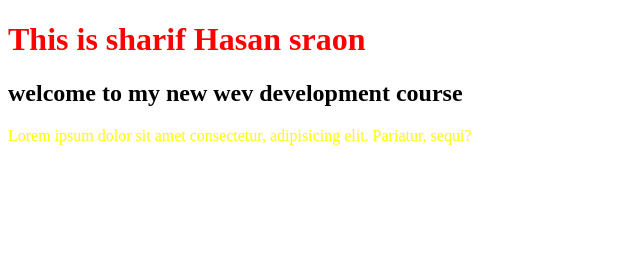
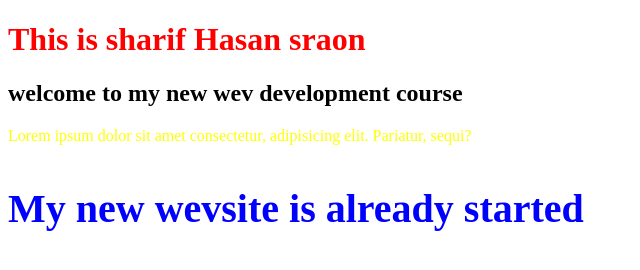
Before and after one commit to shariful4541/my-second-repo, a plain HTML site: page index.html in a window 1280 px wide. Shown: the whole page, without its empty margins (0-640 px from the left). Drawn offline with Linux system fonts and the light colour scheme.

Commit message:
css color changed

```diff
--- a/index.html
+++ b/index.html
@@ -14,6 +14,8 @@
     <h2>welcome to my new wev development course</h2>
     <p>Lorem ipsum dolor sit amet consectetur, adipisicing elit. Pariatur, sequi?</p>
 
+    <h3>My new wevsite is already started</h3>
+
 
 
 </body>
--- a/style.css
+++ b/style.css
@@ -5,3 +5,9 @@ h1{
 p{
     color: yellow;
 }
+
+h3{
+    color: blue;
+    font-size: 40px;
+    font-weight: 600;
+}
```
